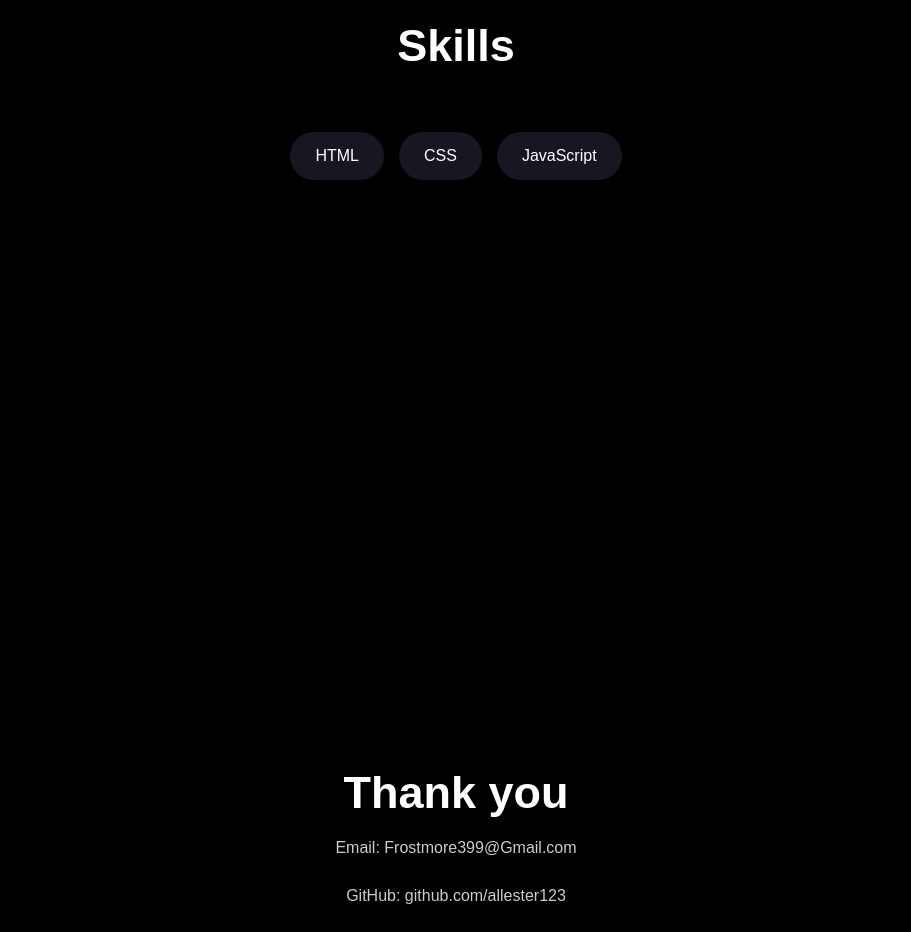
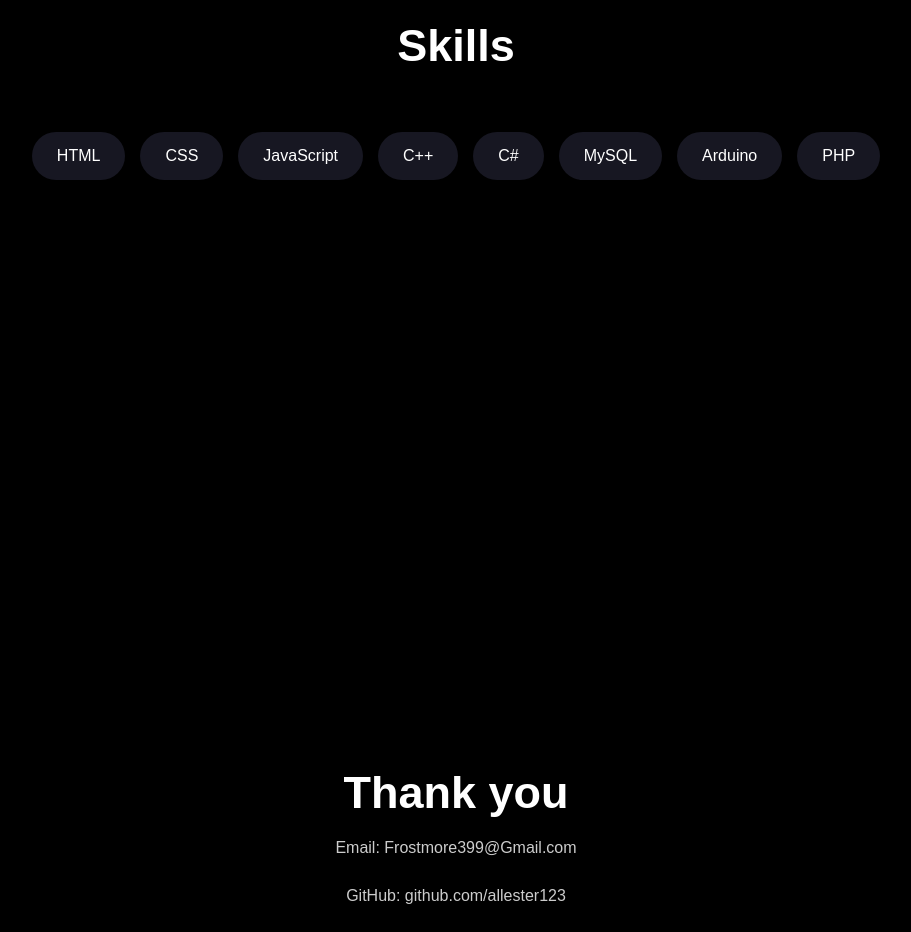
Before and after one commit to allester123/PortfolioAllester, a plain HTML site: page index.html in a window 1280 px wide. Shown: the part 2700-3632 px from the top of the page, without its empty margins (184-1095 px from the left). Drawn offline with Linux system fonts and the light colour scheme.

Commit message:
Update index.html

```diff
--- a/index.html
+++ b/index.html
@@ -490,6 +490,11 @@ It was my hobby in the past but now i used it for freelancing and also my income
 <div class="skill">HTML</div>
 <div class="skill">CSS</div>
 <div class="skill">JavaScript</div>
+<div class="skill">C++</div>
+<div class="skill">C#</div>
+<div class="skill">MySQL</div>
+<div class="skill">Arduino</div>
+<div class="skill">PHP</div>
 
 </div>
 
```
